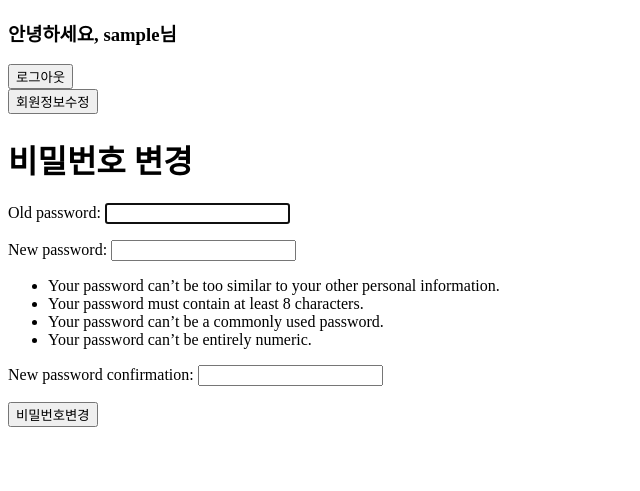
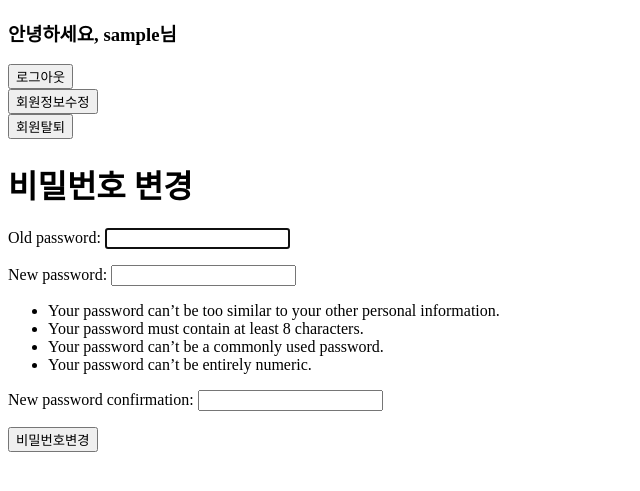
Before and after one commit to PSG4160/spartamarket, a Django app: page /accounts/password/ in a window 1280 px wide. Shown: the top 491 px of the page, without its empty margins (0-640 px from the left). Run offline with Django 4.2, Linux system fonts and the light colour scheme; the visitor is signed in with stand-in values (Sample User, id 1).

Commit message:
base.html

```diff
--- a/spartamarket/templates/base.html
+++ b/spartamarket/templates/base.html
@@ -16,6 +16,10 @@
             <button type="button" onclick="location.href='{% url 'accounts:update' %}'">
                 회원정보수정
             </button>
+            <form action="{% url 'accounts:delete' %}" method="POST">
+                {% csrf_token %}
+                <input type="submit" value="회원탈퇴">
+            </form>
         {% else %}
             <a href="{% url 'accounts:login'%}">로그인</a>
         {% endif %}
```
